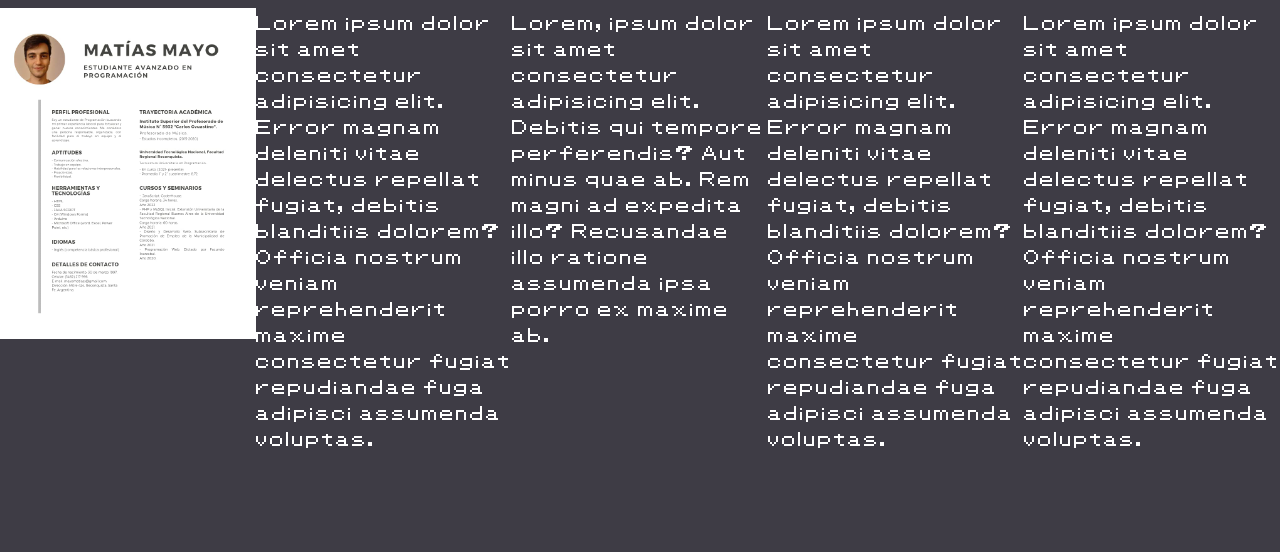
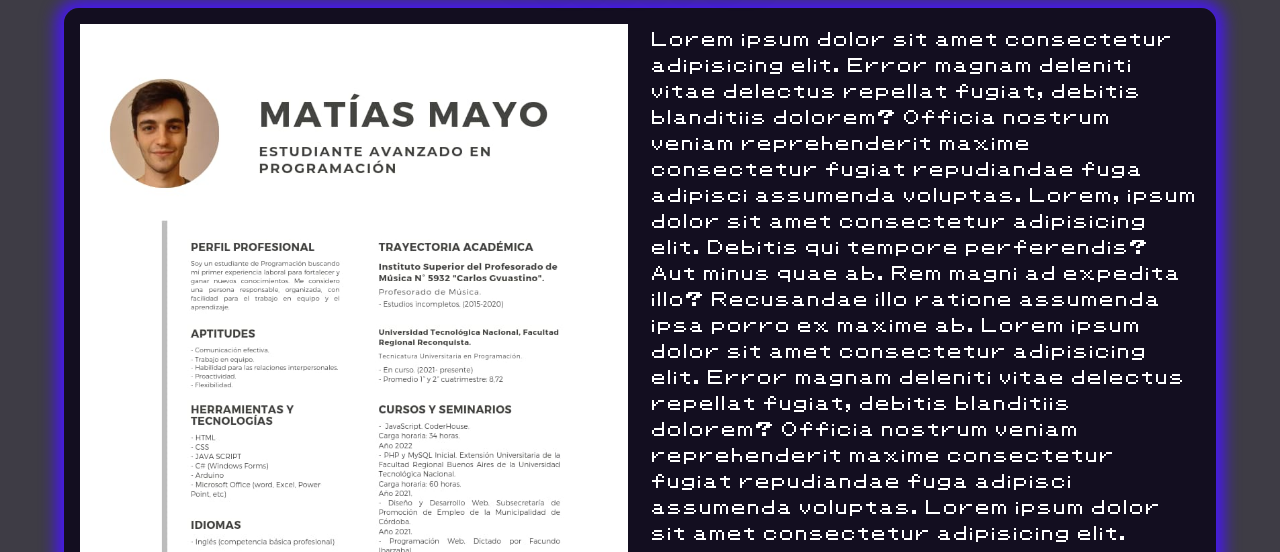
Before and after one commit to mayomatias/portfolio, a plain HTML site: page pages/about.html in a window 1280 px wide. Shown: the part 167-719 px from the top of the page. Drawn offline with Linux system fonts and the light colour scheme.

Commit message:
grid y box shadows

```diff
--- a/css/style.css
+++ b/css/style.css
@@ -14,8 +14,11 @@ body{
 }
 h2{
     font-size: 2rem;
-    margin: 1rem;
+    margin: 1.5rem;
     text-align: center;
+    z-index: 22;
+    text-shadow: 1px 1px 30px #4717F6;
+
 }
 h3{
     text-align: center;
@@ -112,25 +115,34 @@ a{
 /*----------------------------------------ABOUT ME---------------------------------------------*/
 /*#region about-me*/
 #about-me{
-    width: 100%;
+    width: 90%;
+    margin: auto;
     display: flex;
     flex-direction: column;
     align-items: center;
+    justify-content: center;
+    display: flex;
 }
 
 .about-me-description{
-    margin-top: 1rem;
+    background-color: #080317ca;
+    padding: 1rem;
+    margin-bottom: 0.5rem;
+    border-radius: 15px;
     position: relative;
-    display: flex;
-    justify-content: space-around
+    display: grid;
+    grid-template-columns: repeat(2,1fr);
+    grid-template-rows: repeat(3,auto);
+    justify-items: stretch;
+    gap: 1.5rem;
+    grid-template-areas:
+                "img    tex   "
+                "img    tex   "
+                "tex-ft tex-ft"
+    ;
+    box-shadow: 0px 0px 1rem 0.5rem #4717F6;
 }
-.about-me-description .about-img-container, .about-me-text{
-    width: 45%;
-}
-.about-img-container img {
-    width: 100%;
-    align-self: center;
-}
+
 #btn-pdf {
     z-index: 100;
     display: none;
@@ -147,20 +159,29 @@ a{
     color: #fff;
 }
 
-
 .about-img-container{
+    grid-area: img;
+    width: fit-content;
     display: flex;
     align-items: center;
-    height: fit-content;
     justify-content: center;
 }
 .about-img-container img:hover {
     transition: opacity 0.5s;
 }
 
-.about-me-text p{
-    margin-bottom: 16px;
+.about-me-text{
+    grid-area: tex;
 }
+.about-me-text-ft{
+    grid-area: tex-ft;
+}
+
+#about-img{
+    width: 100%;
+    min-width: 411px;
+}
+
 /*#endregion about-me*/
 
 /*----------------------------------------PROJECTS---------------------------------------------*/
@@ -178,6 +199,7 @@ a{
     background-color: #080317ca;
     margin-bottom: 0.5rem;
     border-radius: 15px;
+    box-shadow: 0px 0px 1.5rem 0.5rem #4717F6;
 }
 .project-description-container h3{
     margin: 1rem;
@@ -288,6 +310,7 @@ footer div img {
         background-color: #080317ca;
         margin-bottom: 0.5rem;
         border-radius: 15px;
+        box-shadow: 0px 0px 1.5rem 0.5rem #4717F6;
     }
     .skill-description-container img{
         align-self: center;
--- a/pages/about.html
+++ b/pages/about.html
@@ -31,10 +31,15 @@
                     <p id="btn-pdf"><a href="../assets/pdf/cv-pdf.pdf" target="_blank">View PDF</a></p>
                     <img id="about-img" src="../assets/image/cv.jpeg" alt="">
                 </div>
-                <p class="about-me-text">Lorem ipsum dolor sit amet consectetur adipisicing elit. Error magnam deleniti vitae delectus repellat fugiat, debitis blanditiis dolorem? Officia nostrum veniam reprehenderit maxime consectetur fugiat repudiandae fuga adipisci assumenda voluptas.</p>
-                <p class="about-me-text">Lorem, ipsum dolor sit amet consectetur adipisicing elit. Debitis qui tempore perferendis? Aut minus quae ab. Rem magni ad expedita illo? Recusandae illo ratione assumenda ipsa porro ex maxime ab.</p>
-                <p class="about-me-text">Lorem ipsum dolor sit amet consectetur adipisicing elit. Error magnam deleniti vitae delectus repellat fugiat, debitis blanditiis dolorem? Officia nostrum veniam reprehenderit maxime consectetur fugiat repudiandae fuga adipisci assumenda voluptas.</p>
-                <p class="about-me-text">Lorem ipsum dolor sit amet consectetur adipisicing elit. Error magnam deleniti vitae delectus repellat fugiat, debitis blanditiis dolorem? Officia nostrum veniam reprehenderit maxime consectetur fugiat repudiandae fuga adipisci assumenda voluptas.</p>
+                <p class="about-me-text">Lorem ipsum dolor sit amet consectetur adipisicing elit. Error magnam deleniti vitae delectus repellat fugiat, debitis blanditiis dolorem? Officia nostrum veniam reprehenderit maxime consectetur fugiat repudiandae fuga adipisci assumenda voluptas.
+                Lorem, ipsum dolor sit amet consectetur adipisicing elit. Debitis qui tempore perferendis? Aut minus quae ab. Rem magni ad expedita illo? Recusandae illo ratione assumenda ipsa porro ex maxime ab.
+                Lorem ipsum dolor sit amet consectetur adipisicing elit. Error magnam deleniti vitae delectus repellat fugiat, debitis blanditiis dolorem? Officia nostrum veniam reprehenderit maxime consectetur fugiat repudiandae fuga adipisci assumenda voluptas.
+                Lorem ipsum dolor sit amet consectetur adipisicing elit. Error magnam deleniti vitae delectus repellat fugiat, debitis blanditiis dolorem? Officia nostrum veniam reprehenderit maxime consectetur fugiat repudiandae fuga adipisci assumenda voluptas.
+                </p>
+
+                <p class="about-me-text-ft">Lorem ipsum dolor sit amet consectetur adipisicing elit. Error magnam deleniti vitae delectus repellat fugiat, debitis blanditiis dolorem? Officia nostrum veniam reprehenderit maxime consectetur fugiat repudiandae fuga adipisci assumenda voluptas.
+                    Lorem, ipsum dolor sit amet consectetur adipisicing elit. Debitis qui tempore perferendis? Aut minus quae ab. Rem magni ad expedita illo? Recusandae illo ratione assumenda ipsa porro ex maxime ab.
+                </p>
 
             </div>
         </section>
```
